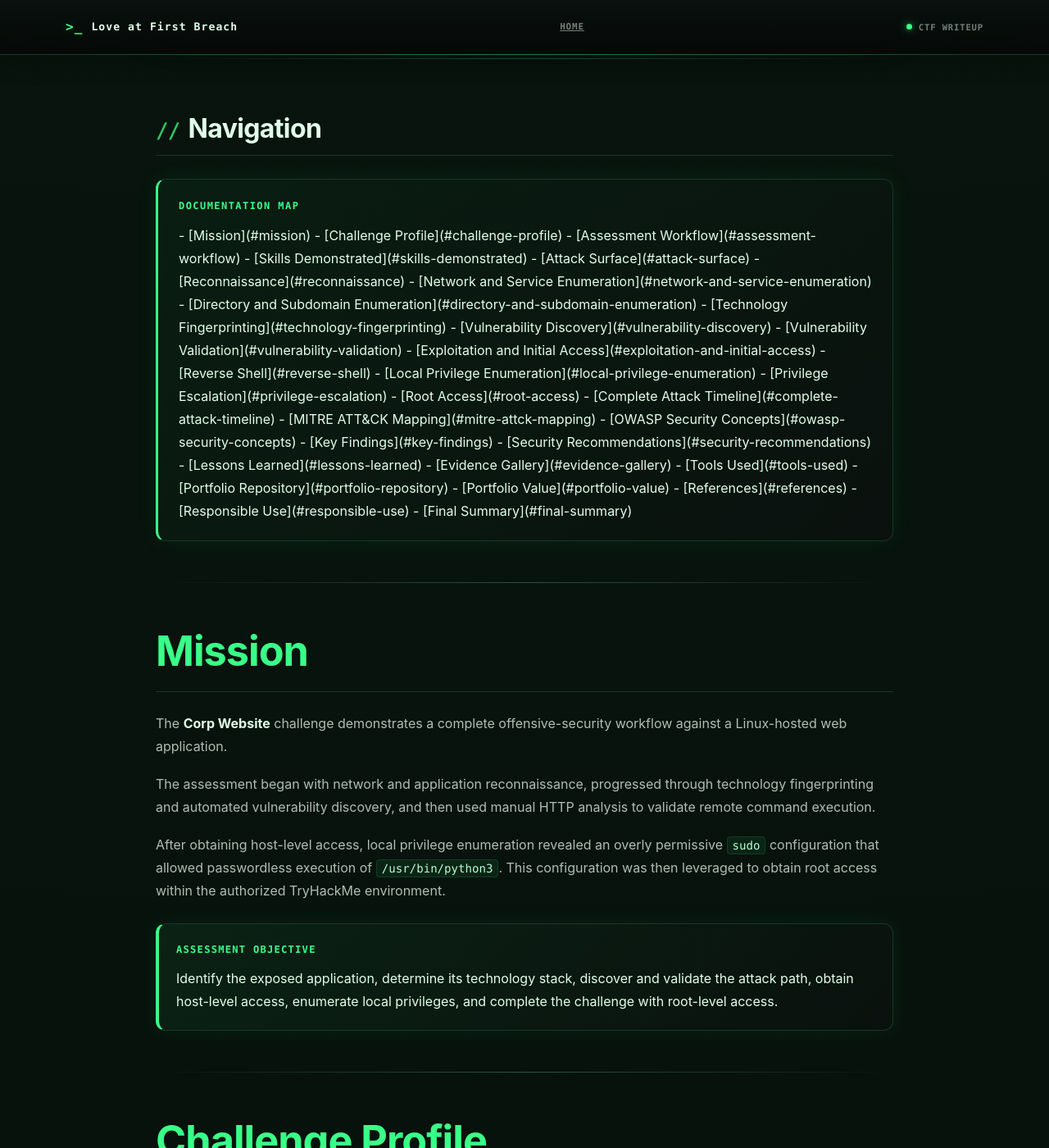
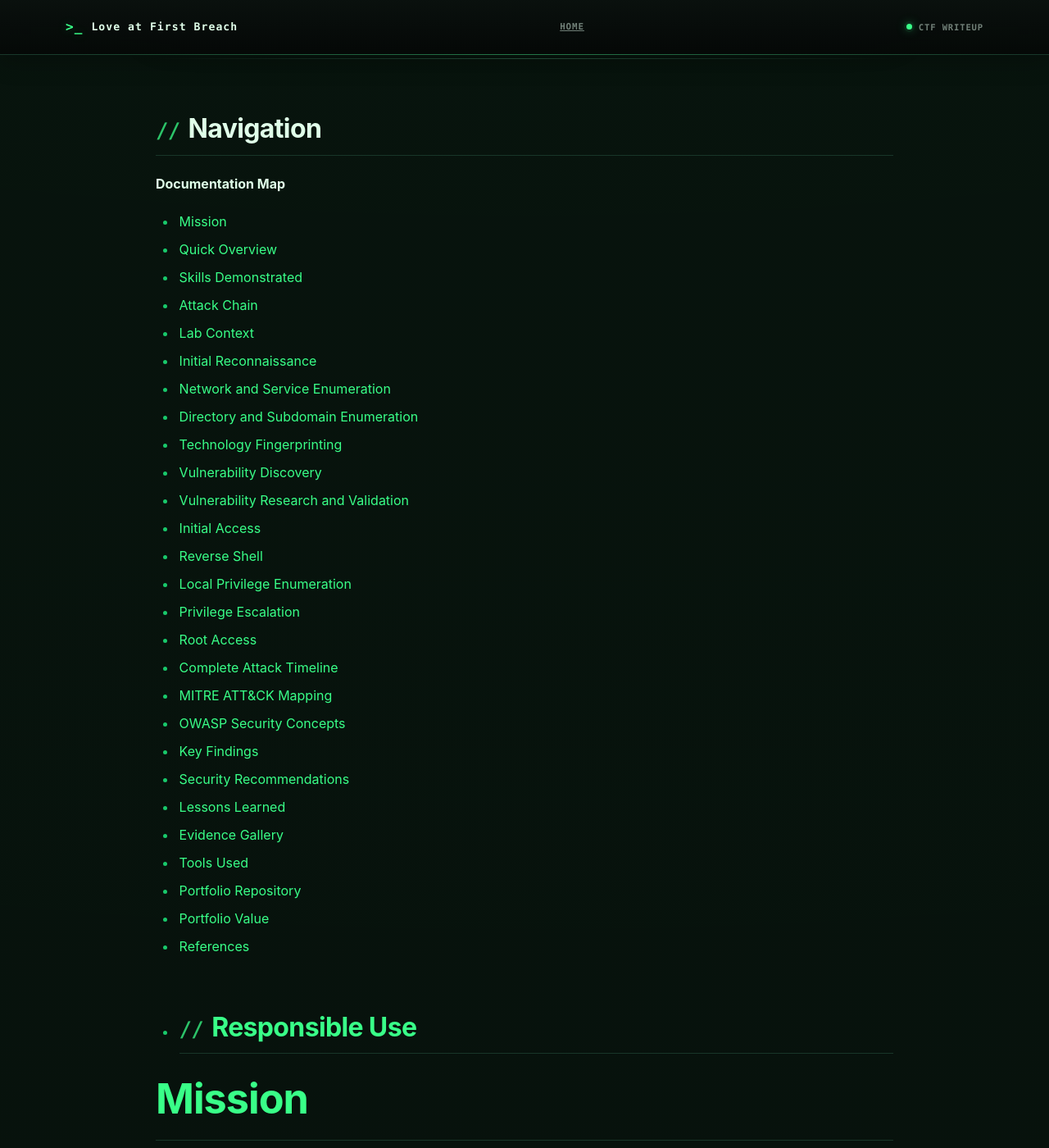
Before and after one commit to anurag-rvnkr1/Corp-Website-TryHackMe-Walkthrough, a Jekyll site: the page built from docs/index.md, in a window 1280 px wide and 1400 px high, scrolled down 699 px. Shown: the whole window at 82% size. Built offline with Jekyll 4.4.1, drawn with Linux system fonts in a browser that asks for light colours; some of the changed text lies outside the part shown.

Commit message:
Update documentation navigation structure.

```diff
--- a/docs/index.md
+++ b/docs/index.md
@@ -34,25 +34,22 @@ A structured penetration-testing assessment of a Linux-hosted web application, p
 </div>
 
 ---
-
 ## Navigation
 
-<div class="ctf-toc">
-
-<div class="ctf-toc-title">Documentation Map</div>
+**Documentation Map**
 
 - [Mission](#mission)
-- [Challenge Profile](#challenge-profile)
-- [Assessment Workflow](#assessment-workflow)
+- [Quick Overview](#quick-overview)
 - [Skills Demonstrated](#skills-demonstrated)
-- [Attack Surface](#attack-surface)
-- [Reconnaissance](#reconnaissance)
+- [Attack Chain](#attack-chain)
+- [Lab Context](#lab-context)
+- [Initial Reconnaissance](#initial-reconnaissance)
 - [Network and Service Enumeration](#network-and-service-enumeration)
 - [Directory and Subdomain Enumeration](#directory-and-subdomain-enumeration)
 - [Technology Fingerprinting](#technology-fingerprinting)
 - [Vulnerability Discovery](#vulnerability-discovery)
-- [Vulnerability Validation](#vulnerability-validation)
-- [Exploitation and Initial Access](#exploitation-and-initial-access)
+- [Vulnerability Research and Validation](#vulnerability-research-and-validation)
+- [Initial Access](#initial-access)
 - [Reverse Shell](#reverse-shell)
 - [Local Privilege Enumeration](#local-privilege-enumeration)
 - [Privilege Escalation](#privilege-escalation)
@@ -69,10 +66,6 @@ A structured penetration-testing assessment of a Linux-hosted web application, p
 - [Portfolio Value](#portfolio-value)
 - [References](#references)
 - [Responsible Use](#responsible-use)
-- [Final Summary](#final-summary)
-
-</div>
-
 ---
 
 # Mission
@@ -1339,11 +1332,3 @@ After obtaining host-level access, `sudo -l` revealed a passwordless privileged
 </div>
 
 ---
-
-<div class="ctf-footer">
-
-**RECON → ENUMERATE → VALIDATE → EXPLOIT → ESCALATE → DOCUMENT**
-
-**TryHackMe • Corp Website • Portfolio Documentation**
-
-</div>
```
